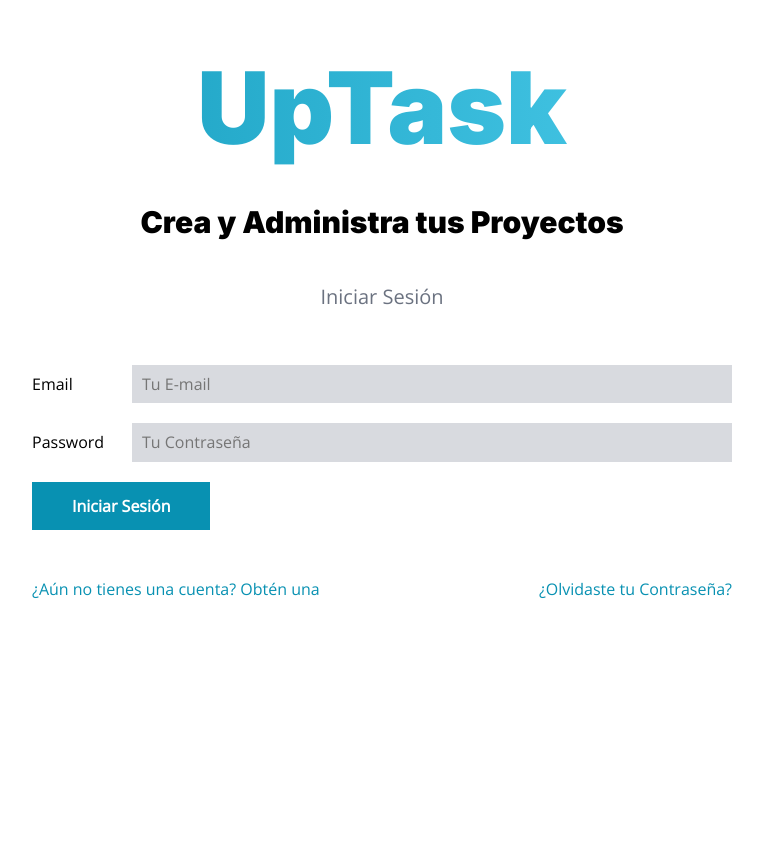
After one commit to RobBanDam/UpTask, a PHP site: template views/auth/login.php in a window 1280 px wide. The commit adds this page. Shown: the whole page, without its empty margins (258-1021 px from the left). Run offline with PHP 8.4, Linux system fonts and the light colour scheme; the template is opened without the code that fills it, so the values that code supplies are empty.

Commit message:
Creando las Vistas de Login

```diff
--- a/src/scss/app.scss
+++ b/src/scss/app.scss
@@ -1 +1,3 @@
 @use 'base';
+@use 'componentes';
+@use 'auth';
--- /dev/null
+++ b/src/scss/auth/_index.scss
@@ -0,0 +1 @@
+@forward 'login';
--- /dev/null
+++ b/src/scss/auth/_login.scss
@@ -0,0 +1,28 @@
+@use 'base/variables' as v;
+@use 'base/mixins' as m;
+
+.login{
+    margin-top: 5rem;
+
+    .uptask{
+        background: linear-gradient(to right, v.$cyan 0%, lighten(v.$cyan, 30%) 100% );
+        color: transparent;
+        background-clip: text;
+        text-align: center;
+        font-size: 7rem;
+
+        @include m.tablet{
+            font-size: 10rem;
+        }
+    }
+
+    input[type="submit"]{
+        @include m.boton(v.$cyan, v.$blanco);
+    }
+
+    .acciones{
+        a{
+            color: v.$cyan;
+        }
+    }
+}
--- a/src/scss/base/_tipografia.scss
+++ b/src/scss/base/_tipografia.scss
@@ -19,3 +19,15 @@ p {
     color: v.$gris;
     line-height: 1.8;
 }
+
+.tagline{
+    font-family: v.$fuente_headings;
+    font-weight: 900;
+    color: v.$negro;
+    font-size: 3rem;
+    text-align: center;
+}
+
+.descripcion-pagina{
+    text-align: center;
+}
--- /dev/null
+++ b/src/scss/componentes/_acciones.scss
@@ -0,0 +1,21 @@
+@use 'base/variables' as v;
+@use 'base/mixins' as m;
+
+.acciones{
+    margin-top: 5rem;
+
+    @include m.tablet{
+        display: flex;
+        justify-content: space-between;
+    }
+
+    a{
+        display: block;
+        text-align: center;
+        margin-bottom: 2rem;
+        color: v.$negro;
+        &:last-of-type{
+            margin-bottom: 0;
+        }
+    }
+}
--- /dev/null
+++ b/src/scss/componentes/_formulario.scss
@@ -0,0 +1,25 @@
+@use 'base/variables' as v;
+@use 'base/mixins' as m;
+
+.formulario{
+    margin-top: 5rem;
+
+    .campo{
+        display: flex;
+        align-items: center;
+        margin-bottom: 2rem;
+
+        label{
+            flex: 0 0 10rem;
+        }
+
+        input{
+            flex: 1;
+            padding: 1rem;
+            border: none;
+            background-color: lighten(v.$gris, 40%);
+        }
+    }
+
+
+}
--- /dev/null
+++ b/src/scss/componentes/_index.scss
@@ -0,0 +1,2 @@
+@forward 'formulario';
+@forward 'acciones';
--- /dev/null
+++ b/views/auth/crear.php
@@ -0,0 +1 @@
+<h1>Crea tu Cuenta</h1>
--- /dev/null
+++ b/views/auth/login.php
@@ -0,0 +1,37 @@
+<div class="contenedor login">
+	<h1 class="uptask">UpTask</h1>
+	<p class="tagline">Crea y Administra tus Proyectos</p>
+
+	<div class="contenedor-sm">
+		<p class="descripcion-pagina">Iniciar Sesión</p>
+
+		<form class="formulario" method="post" action="/">
+			<div class="campo">
+				<label for="email">Email</label>
+				<input
+					type="email"
+					id="email"
+					placeholder="Tu E-mail"
+					name="email"
+				/>
+			</div>
+
+			<div class="campo">
+				<label for="password">Password</label>
+				<input
+					type="password"
+					id="password"
+					placeholder="Tu Contraseña"
+					name="password"
+				/>
+			</div>
+
+			<input type="submit" value="Iniciar Sesión" class="boton">
+		</form>
+
+		<div class="acciones">
+			<a href="/crear">¿Aún no tienes una cuenta? Obtén una</a>
+			<a href="/olvide">¿Olvidaste tu Contraseña?</a>
+		</div>
+	</div> <!-- contenedor-sm -->
+</div>
--- a/views/layout.php
+++ b/views/layout.php
@@ -3,7 +3,7 @@
 <head>
     <meta charset="UTF-8">
     <meta name="viewport" content="width=device-width, initial-scale=1.0">
-    <title>UpTask</title>
+    <title>UpTask | <?php echo $titulo ?? ''; ?></title>
     <link rel="preconnect" href="https://fonts.googleapis.com">
     <link rel="preconnect" href="https://fonts.gstatic.com" crossorigin>
     <link href="https://fonts.googleapis.com/css2?family=Inter:wght@400;700;900&family=Open+Sans&display=swap" rel="stylesheet">
```
Also changed, not shown: controllers/LoginController.php (+16 -6 lines), public/build/css/app.css, 1 other file.
